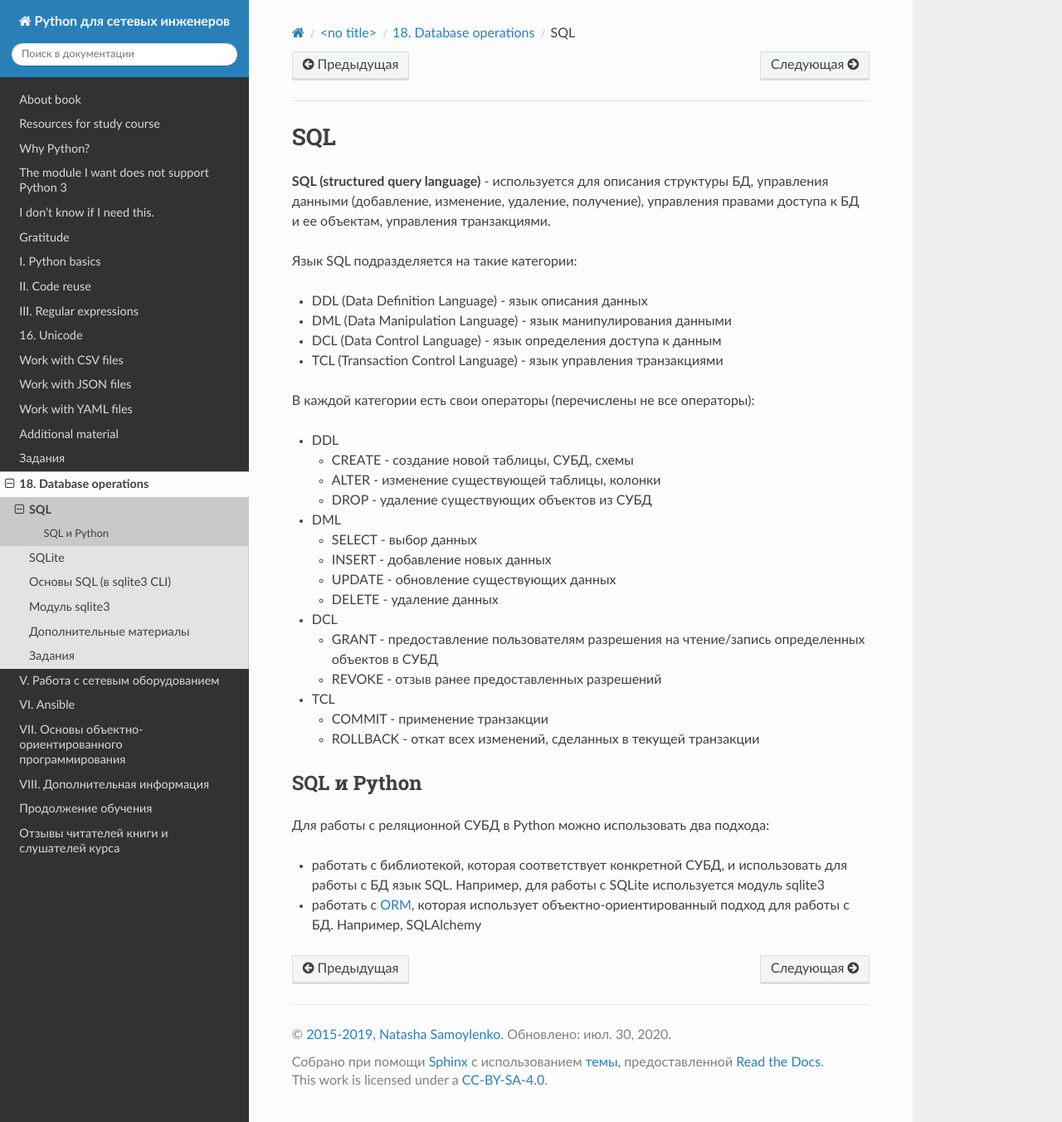
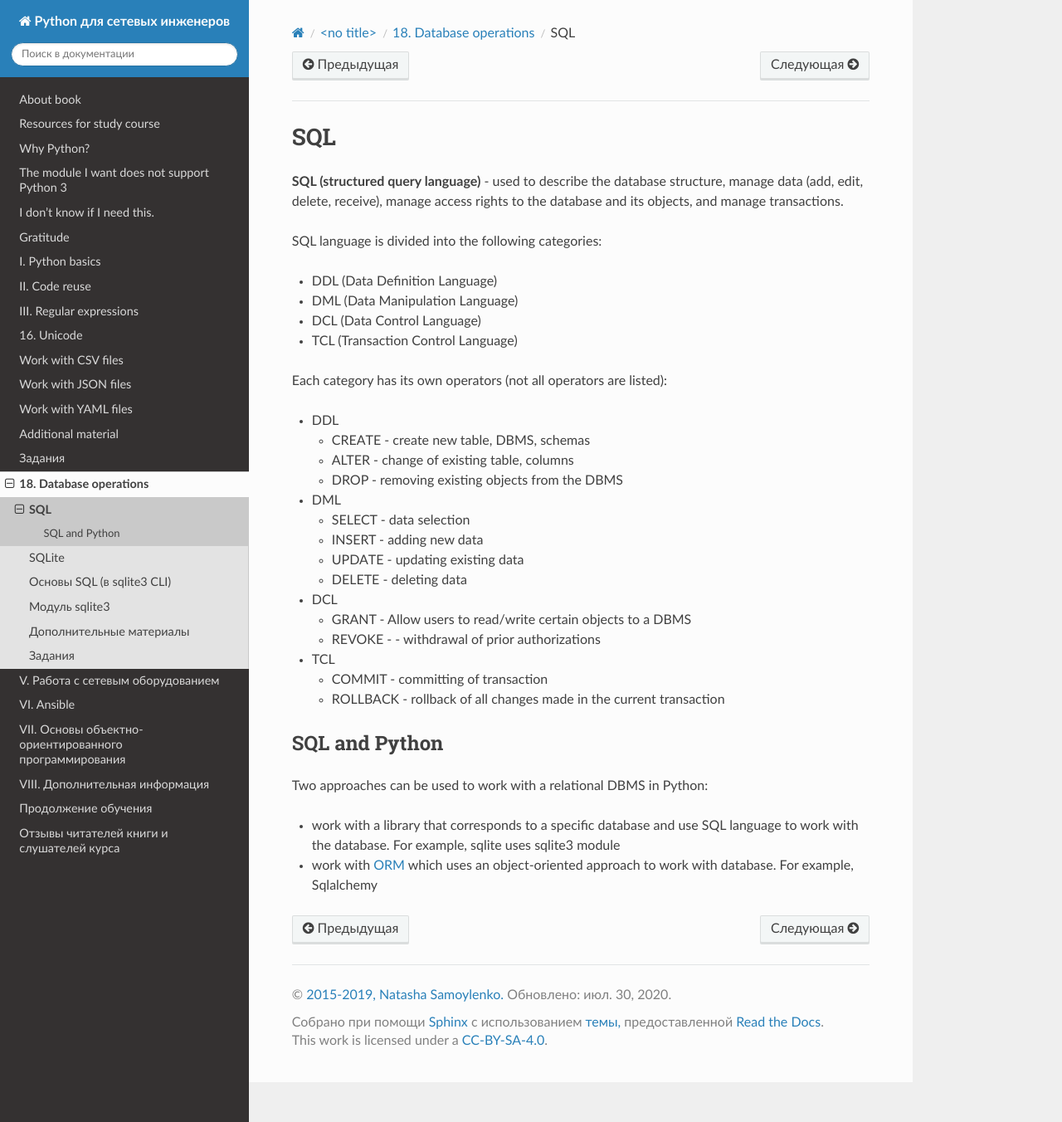
Before and after one commit to Aidar5/nattoeng, a Sphinx documentation site: the page built from docs/source/book/18_db/sql.rst, in a window 1280 px wide and 1352 px high. Shown: the whole window at 83% size. Built offline with Sphinx 7.4.7 and the Read the Docs theme 2.0.0, drawn with Linux system fonts in a browser that asks for light colours; pages that are not in the unit, such as notebooks, are missing from menus.

Commit message:
Update sql.rst

```diff
--- a/docs/source/book/18_db/sql.rst
+++ b/docs/source/book/18_db/sql.rst
@@ -1,49 +1,44 @@
 SQL
 ---
 
-**SQL (structured query language)** - используется для описания
-структуры БД, управления данными (добавление, изменение, удаление,
-получение), управления правами доступа к БД и ее объектам, управления
-транзакциями.
+**SQL (structured query language)** - used to describe the database structure, manage data (add, edit, delete, receive), manage access rights to the database and its objects, and manage transactions.
 
-Язык SQL подразделяется на такие категории:
+SQL language is divided into the following categories:
 
-* DDL (Data Definition Language) - язык описания данных
-* DML (Data Manipulation Language) - язык манипулирования данными
-* DCL (Data Control Language) - язык определения доступа к данным
-* TCL (Transaction Control Language) - язык управления транзакциями
+* DDL (Data Definition Language)
+* DML (Data Manipulation Language)
+* DCL (Data Control Language)
+* TCL (Transaction Control Language)
 
-В каждой категории есть свои операторы (перечислены не все операторы):
+Each category has its own operators (not all operators are listed):
 
 * DDL
 
-  * CREATE - создание новой таблицы, СУБД, схемы
-  * ALTER - изменение существующей таблицы, колонки
-  * DROP - удаление существующих объектов из СУБД
+  * CREATE - create new table, DBMS, schemas
+  * ALTER - change of existing table, columns
+  * DROP - removing existing objects from the DBMS
 
 * DML
 
-  * SELECT - выбор данных
-  * INSERT - добавление новых данных
-  * UPDATE - обновление существующих данных
-  * DELETE - удаление данных
+  * SELECT - data selection
+  * INSERT - adding new data
+  * UPDATE - updating existing data
+  * DELETE - deleting data
 
 * DCL
 
-  * GRANT - предоставление пользователям разрешения на чтение/запись определенных объектов в СУБД
-  * REVOKE - отзыв ранее предоставленных разрешений
+  * GRANT - Allow users to read/write certain objects to a DBMS
+  * REVOKE - - withdrawal of prior authorizations
 
 * TCL
 
-  * COMMIT - применение транзакции
-  * ROLLBACK - откат всех изменений, сделанных в текущей транзакции
+  * COMMIT - committing of transaction
+  * ROLLBACK - rollback of all changes made in the current transaction
 
-SQL и Python
+SQL and Python
 ^^^^^^^^^^^^
 
-Для работы с реляционной СУБД в Python можно использовать два подхода:
+Two approaches can be used to work with a relational DBMS in Python:
 
-* работать с библиотекой, которая соответствует конкретной СУБД,
-  и использовать для работы с БД язык SQL. Например, для работы с SQLite используется модуль sqlite3
-* работать с `ORM <http://xgu.ru/wiki/ORM>`__, которая использует
-  объектно-ориентированный подход для работы с БД. Например, SQLAlchemy
+* work with a library that corresponds to a specific database and use SQL language to work with the database. For example, sqlite uses sqlite3 module
+* work with `ORM <http://xgu.ru/wiki/ORM>`__ which uses an object-oriented approach to work with database. For example, Sqlalchemy
```
